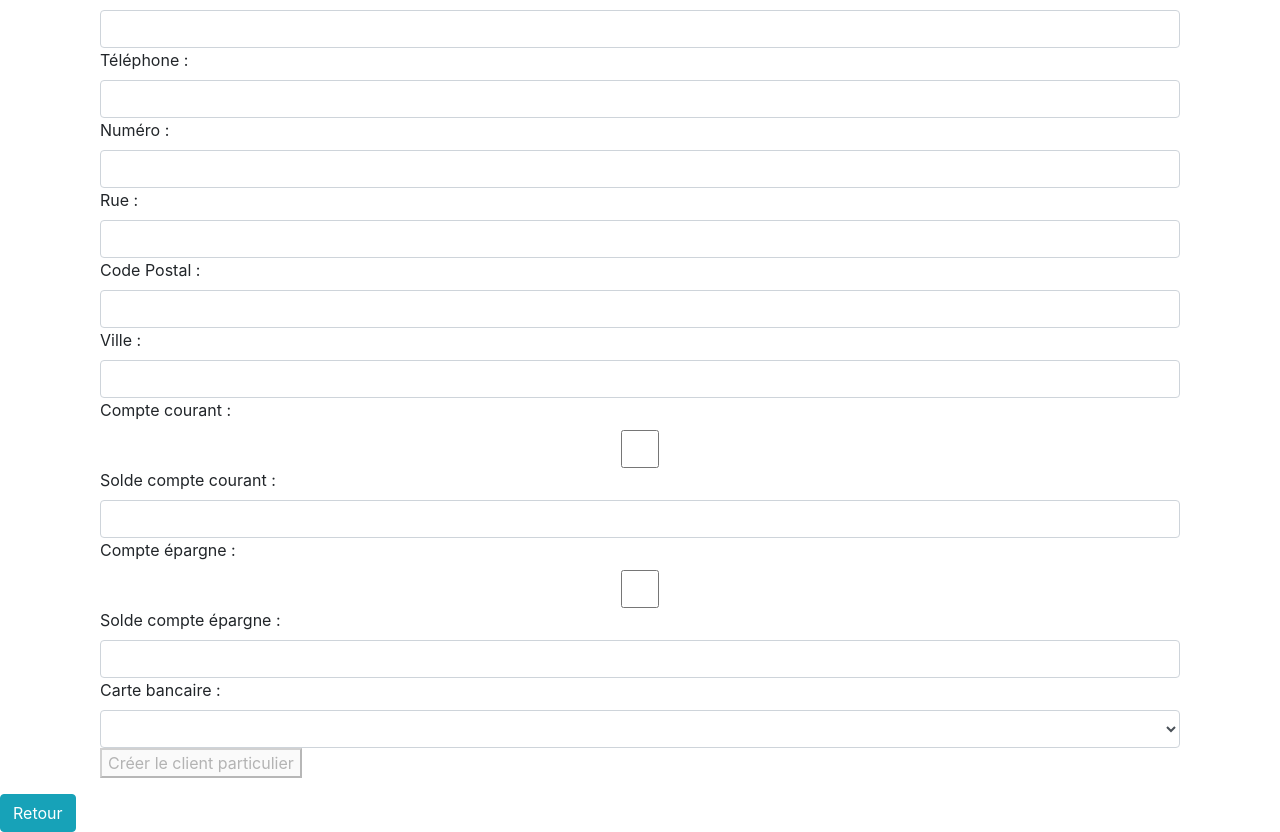
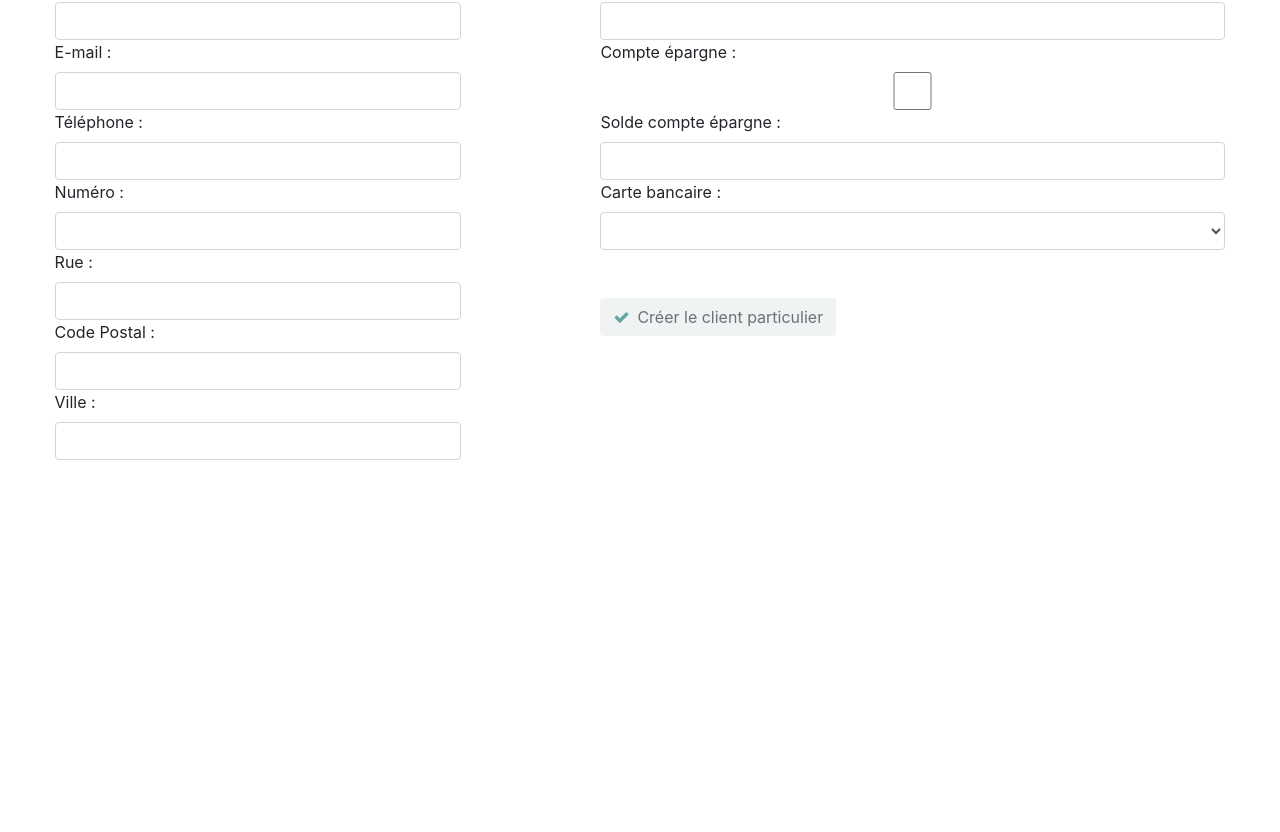
Before and after one commit to Jean-CharlesAlexandre/ProxiBanqueSI-Angular-CS-JA-JP, an Angular app: page /creer-client/1 in a window 1280 px wide. Shown: the part 457-1289 px from the top of the page. After the commit the page ends 933 px from the top, so only its background shows below. Built offline with nearby package versions, Linux system fonts and the light colour scheme; no server answers.

Commit message:
modif style creer client

```diff
--- a/src/app/app.component.css
+++ b/src/app/app.component.css
@@ -0,0 +1,5 @@
+/* html {
+
+    background-image: url("imageFond.jpg");
+
+} */
--- a/src/app/components/authentification/authentification.component.css
+++ b/src/app/components/authentification/authentification.component.css
@@ -0,0 +1,5 @@
+.fond {
+
+    background-image: url("../../imageFond.jpg");
+
+}
--- a/src/app/components/creer-client/creer-client.component.css
+++ b/src/app/components/creer-client/creer-client.component.css
@@ -0,0 +1,4 @@
+.marge {
+
+    margin: 10px;
+}
--- a/src/app/components/creer-client/creer-client.component.html
+++ b/src/app/components/creer-client/creer-client.component.html
@@ -1,3 +1,6 @@
+<link rel="stylesheet" href="https://maxcdn.bootstrapcdn.com/font-awesome/4.7.0/css/font-awesome.min.css">
+
+
 <div class="row">
     <div class="col-sm-6 d-flex justify-content-start">
         <h6>Vous &ecirc;tes identifi&eacute; en tant que : {{conseiller.prenom}} {{conseiller.nom}}</h6>
@@ -11,22 +14,32 @@
     <button class="btn btn-success mr-5" routerLink="/creer-client/{{idCons}}">Cr&eacute;er un client</button>
     <button class="btn btn-warning" routerLink="/effectuer-virement/{{idCons}}">Effectuer un virement</button>
 </div>
-<br>
+
+<button class="btn btn-info float-center mr-5" routerLink="/liste-clients/{{idCons}}"
+    routerLinkActive="router-link-active">Retour</button>
+<br />
+<br />
+
 <ul class="nav nav-tabs">
     <li class="nav-item mr-2"><a class="nav-link active" (click)="onParticulier()">Particulier</a></li>
     <li class="nav-item"><a class="nav-link active" (click)="onEntreprise()">Entreprise</a></li>
 </ul>
 <p></p>
+
+<!---->
 <div *ngIf="estParticulier==true">
     <div>
         <h2>Cr&eacute;ation d'un client particulier :
         </h2>
     </div>
-    <div class="container custom-container">
-        <div class="col-md-12">
+    <br />
+    <!-- <div class="row"> -->
+    <!-- <div class="container custom-container"> -->
+    <!-- <div class="col-md-12"> -->
     <div class="form-group">
-                <form [formGroup]="createParticulierForm" (ngSubmit)="onCreateParticulier()">
+        <form class="row" [formGroup]="createParticulierForm" (ngSubmit)="onCreateParticulier()">
 
+            <div class="container col-sm-4" style="width: 30rem;">
                 <label>Nom : </label><input type="text" id="nomParticulier" name="nomParticulier"
                     formControlName="nomParticulier" class="form-control">
 
@@ -43,8 +56,8 @@
 
                 <div formGroupName="adresseParticulier">
 
-                        <label>Num&eacute;ro : </label><input type="text" id="numeroParticulier"
-                            name="numeroParticulier" formControlName="numeroParticulier" class="form-control">
+                    <label>Num&eacute;ro : </label><input type="text" id="numeroParticulier" name="numeroParticulier"
+                        formControlName="numeroParticulier" class="form-control">
 
                     <label>Rue : </label><input type="text" id="rueParticulier" name="rueParticulier"
                         formControlName="rueParticulier" class="form-control">
@@ -56,7 +69,8 @@
                         formControlName="villeParticulier" class="form-control">
 
                 </div>
-
+            </div>
+            <div class="container col-sm-6" style="width: 30rem;">
                 <label>Compte courant : </label><input type="checkbox" id="compteCourantParticulier"
                     name="compteCourantParticulier" formControlName="compteCourantParticulier" class="form-control">
 
@@ -74,30 +88,41 @@
                     class="form-control">
 
 
-                    <label>Carte bancaire : </label><select formControlName="carteBancaireParticulier"
-                        class="form-control">
+                <label>Carte bancaire : </label><select formControlName="carteBancaireParticulier" class="form-control">
                     <option selected>Electron</option>
                     <option>Premier</option>
                 </select>
 
-                    <button type="submit"
-                        [disabled]="!createParticulierForm.valid&&!createParticulierForm.touched">Cr&eacute;er le
+                <br />
+                <br />
+
+
+                <button class="btn btn-default" type="submit"
+                    [disabled]="!createParticulierForm.valid&&!createParticulierForm.touched" style="background-color: #E7EDED"><span class="fa fa-check mr-2" style="color:#0B7A6D;"></span>Cr&eacute;er le
                     client particulier</button>
+
+            </div>
+
         </form>
     </div>
-        </div>
-    </div>
+    <!-- </div> -->
+    <!-- </div> -->
+    <!-- </div> -->
 </div>
 
+<!---->
 <div *ngIf="estParticulier==false">
     <div>
         <h2>Cr&eacute;ation d'un client entreprise :
         </h2>
     </div>
-    <div class="container custom-container">
-        <div class="col-md-12">
+    <!-- <div class="container custom-container"> -->
+    <!-- <div class="col-md-12"> -->
+    <br />
     <div class="form-group">
-                <form [formGroup]="createEntrepriseForm" (ngSubmit)="onCreateEntreprise()">
+        <form class="row" [formGroup]="createEntrepriseForm" (ngSubmit)="onCreateEntreprise()">
+
+            <div class="container col-sm-4" style="width: 30rem;">
 
                 <label>Raison sociale : </label><input type="text" id="raisonSocialeEntreprise"
                     name="raisonSocialeEntreprise" formControlName="raisonSocialeEntreprise" class="form-control">
@@ -123,7 +148,8 @@
                         formControlName="villeEntreprise" class="form-control">
 
                 </div>
-
+            </div>
+            <div class="container col-sm-6" style="width: 30rem;">
                 <label>Compte courant : </label><input type="checkbox" id="compteCourantEntreprise"
                     name="compteCourantEntreprise" formControlName="compteCourantEntreprise" class="form-control">
 
@@ -138,22 +164,22 @@
                     name="soldeCompteEpargneEntreprise" formControlName="soldeCompteEpargneEntreprise"
                     class="form-control">
 
-                    <label>Carte bancaire : </label><select formControlName="carteBancaireEntreprise"
-                        class="form-control">
+                <label>Carte bancaire : </label><select formControlName="carteBancaireEntreprise" class="form-control">
                     <option selected>Electron</option>
                     <option>Premier</option>
                 </select>
 
-                    <button type="submit"
-                        [disabled]="!createEntrepriseForm.valid&&!createEntrepriseForm.touched">Cr&eacute;er
+                <br />
+                <br />
+
+                <button class="btn btn-default" type="submit"
+                    [disabled]="!createEntrepriseForm.valid&&!createEntrepriseForm.touched" style="background-color: #E7EDED"> <span class="fa fa-check mr-2" style="color:#0B7A6D;"></span>Cr&eacute;er
                     le
                     client entreprise</button>
+
+            </div>
         </form>
     </div>
+    <!-- </div> -->
+    <!-- </div> -->
 </div>
-    </div>
-</div>
-
-
-<button class="btn btn-info float-center mr-5" routerLink="/liste-clients/{{idCons}}"
-    routerLinkActive="router-link-active">Retour</button>
```
Also changed, not shown: src/app/app.component.html (line endings or trailing spaces), 1 other file (tests, documents, lock files or other folders). Lines whose indentation alone changed are shown as unchanged.
